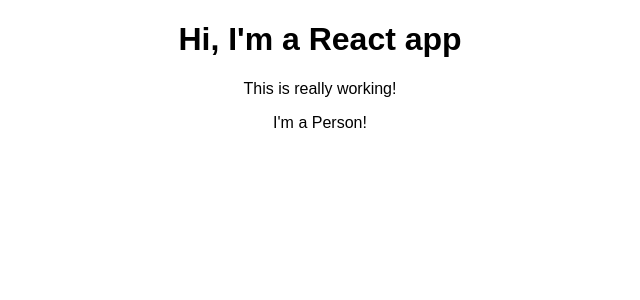
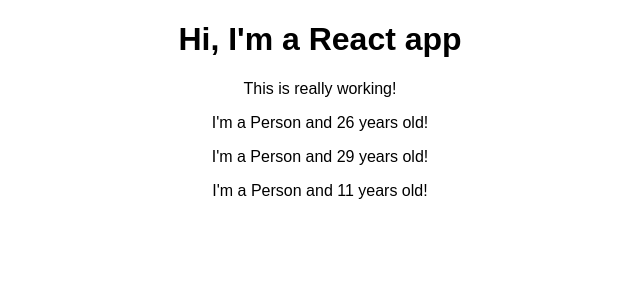
Before and after one commit to BulcsuFarmasi/react-course, a React (Create React App) app: page / in a window 1280 px wide. Shown: the top 300 px of the page, without its empty margins (320-960 px from the left). Built offline with nearby package versions, Linux system fonts and the light colour scheme.

Commit message:
Use reusable components and dynamic content

```diff
--- a/src/App.js
+++ b/src/App.js
@@ -10,6 +10,8 @@
         <h1>Hi, I'm a React app</h1>
         <p>This is really working!</p>
         <Person />
+        <Person />
+        <Person />
       </div>
     );
     // return React.createElement(
--- a/src/Person/Person.js
+++ b/src/Person/Person.js
@@ -1,7 +1,7 @@
 import React from "react";
 
 const person = () => {
-  return <p>I'm a Person!</p>;
+  return <p>I'm a Person and {Math.floor(Math.random() * 30)} years old!</p>;
 };
 
 export default person;
```
